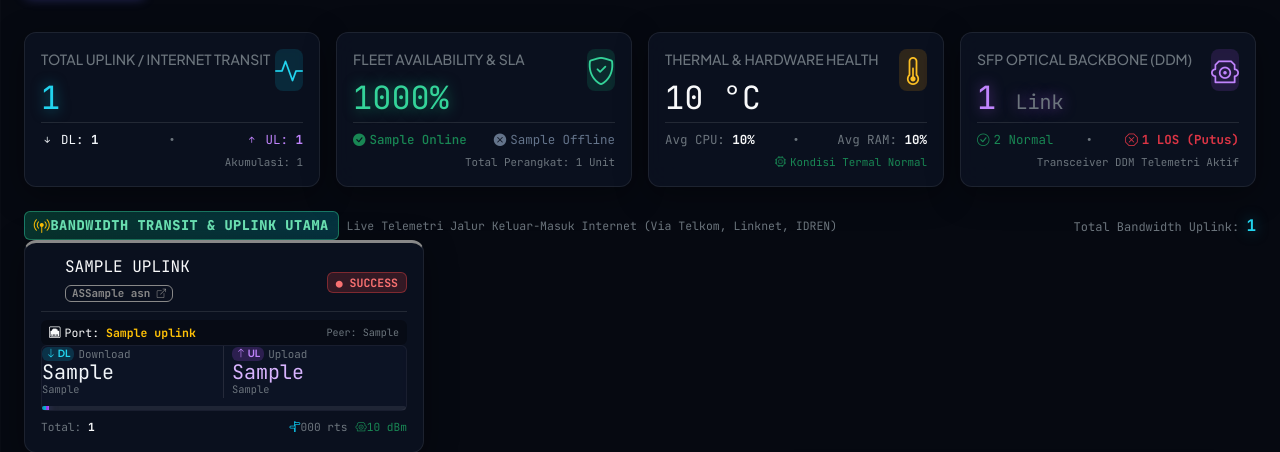
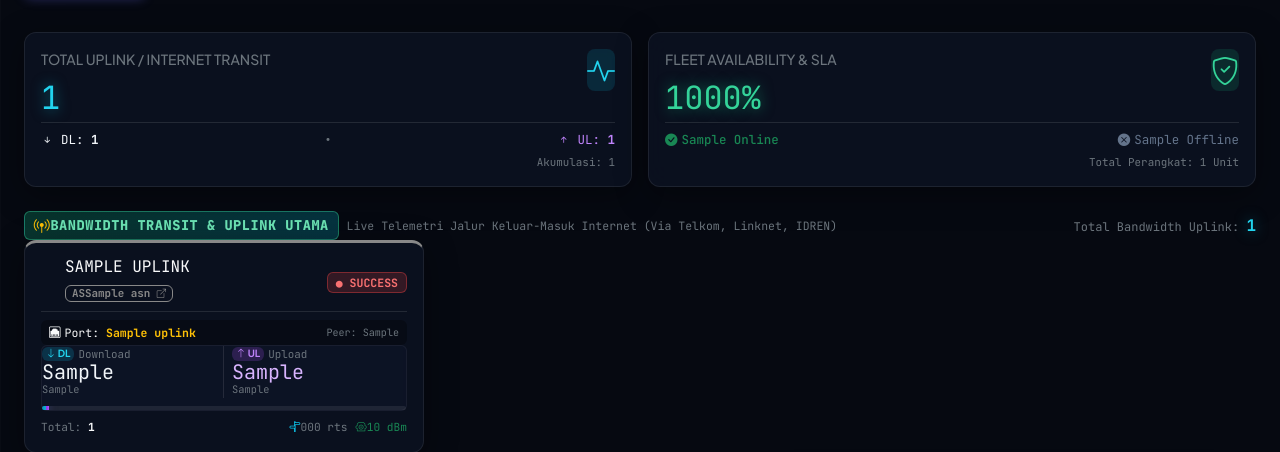
Before and after one commit to muissinanda/oto-reboot, a Python web app: template app/templates/noc_wallboard.html in a window 1280 px wide. Shown: the part 84-536 px from the top of the page. Run offline with Jinja, Linux system fonts and the light colour scheme; the template is opened without the code that fills it: most values are stand-ins (such as "Sample title", 1, 10 or a date in 2020).

Commit message:
style(wallboard): hapus widget Thermal Hardware Health & SFP Optical Backbone sesuai permintaan dan lebarkan widget utama

```diff
--- a/app/templates/noc_wallboard.html
+++ b/app/templates/noc_wallboard.html
@@ -340,11 +340,11 @@
     <!-- MAIN VIEWPORT CONTAINER -->
     <main class="container-fluid px-3 px-md-4 py-3">
 
-        <!-- 4 HERO METRIC WIDGETS -->
+        <!-- 2 HERO METRIC WIDGETS -->
         <div class="row g-3 mb-4">
 
             <!-- Widget 1: Total Fleet Traffic -->
-            <div class="col-12 col-sm-6 col-xl-3">
+            <div class="col-12 col-md-6">
                 <div class="glass-panel p-3 h-100 position-relative overflow-hidden">
                     <div class="d-flex justify-content-between align-items-start">
                         <div>
@@ -375,7 +375,7 @@
             </div>
 
             <!-- Widget 2: Fleet Availability & SLA -->
-            <div class="col-12 col-sm-6 col-xl-3">
+            <div class="col-12 col-md-6">
                 <div class="glass-panel p-3 h-100 position-relative overflow-hidden">
                     <div class="d-flex justify-content-between align-items-start">
                         <div>
@@ -403,68 +403,6 @@
                     </div>
                     <div class="text-secondary small font-mono mt-1 text-end" style="font-size: 0.68rem;">
                         Total Perangkat: <span id="statTotalDevices">{{ stats.total_devices }}</span> Unit
-                    </div>
-                </div>
-            </div>
-
-            <!-- Widget 3: Hardware & Thermal Status -->
-            <div class="col-12 col-sm-6 col-xl-3">
-                <div class="glass-panel p-3 h-100 position-relative overflow-hidden">
-                    <div class="d-flex justify-content-between align-items-start">
-                        <div>
-                            <div class="text-secondary small fw-medium">THERMAL & HARDWARE HEALTH</div>
-                            <div class="fs-2 fw-extrabold font-mono mt-1 {% if stats.hot_devices > 0 %}text-warning{% else %}text-light{% endif %}" id="statMaxTemp">
-                                {% if stats.max_temp %}{{ stats.max_temp }} °C{% else %}- °C{% endif %}
-                            </div>
-                        </div>
-                        <div class="p-2.5 rounded-3" style="background: rgba(245, 158, 11, 0.15); color: #fbbf24;">
-                            <i class="bi bi-thermometer-half fs-3"></i>
-                        </div>
-                    </div>
-
-                    <div class="d-flex justify-content-between align-items-center mt-2.5 pt-2 border-top border-light border-opacity-10 font-mono small" style="font-size: 0.78rem;">
-                        <span class="text-secondary">
-                            Avg CPU: <b class="text-light" id="statAvgCpu">{{ stats.avg_cpu or 0 }}%</b>
-                        </span>
-                        <span class="text-secondary">•</span>
-                        <span class="text-secondary">
-                            Avg RAM: <b class="text-light" id="statAvgMem">{{ stats.avg_mem or 0 }}%</b>
-                        </span>
-                    </div>
-                    <div class="small font-mono mt-1 text-end" style="font-size: 0.68rem;">
-                        <span class="{% if stats.hot_devices > 0 %}text-warning{% else %}text-success{% endif %}" id="statThermalStatus">
-                            <i class="bi bi-cpu me-1"></i>{% if stats.hot_devices > 0 %}{{ stats.hot_devices }} Perangkat Hangat{% else %}Kondisi Termal Normal{% endif %}
-                        </span>
-                    </div>
-                </div>
-            </div>
-
-            <!-- Widget 4: SFP & Optical Link Status -->
-            <div class="col-12 col-sm-6 col-xl-3">
-                <div class="glass-panel p-3 h-100 position-relative overflow-hidden">
-                    <div class="d-flex justify-content-between align-items-start">
-                        <div>
-                            <div class="text-secondary small fw-medium">SFP OPTICAL BACKBONE (DDM)</div>
-                            <div class="fs-2 fw-extrabold font-mono glow-purple mt-1" id="statSfpCount">
-                                {{ sfp_summary.total_sfp or 0 }} <span class="fs-5 text-secondary fw-normal">Link</span>
-                            </div>
-                        </div>
-                        <div class="p-2.5 rounded-3" style="background: rgba(168, 85, 247, 0.15); color: #c084fc;">
-                            <i class="bi bi-optical-audio fs-3"></i>
-                        </div>
-                    </div>
-
-                    <div class="d-flex justify-content-between align-items-center mt-2.5 pt-2 border-top border-light border-opacity-10 font-mono small" style="font-size: 0.78rem;">
-                        <span class="text-success">
-                            <i class="bi bi-check-circle me-1"></i><span id="statSfpGood">{{ sfp_summary.good_count + sfp_summary.normal_count }}</span> Normal
-                        </span>
-                        <span class="text-secondary">•</span>
-                        <span id="statSfpLosBox" class="{% if sfp_summary.los_count > 0 %}text-danger fw-bold{% else %}text-secondary{% endif %}">
-                            <i class="bi bi-x-octagon me-1"></i><span id="statSfpLos">{{ sfp_summary.los_count }}</span> LOS (Putus)
-                        </span>
-                    </div>
-                    <div class="text-secondary small font-mono mt-1 text-end" style="font-size: 0.68rem;">
-                        Transceiver DDM Telemetri Aktif
                     </div>
                 </div>
             </div>
@@ -1202,17 +1140,24 @@
                         offlineBox.className = 'font-mono';
                     }
 
-                    document.getElementById('statMaxTemp').innerText = stats.max_temp ? `${stats.max_temp} °C` : '- °C';
-                    document.getElementById('statAvgCpu').innerText = `${stats.avg_cpu}%`;
-                    document.getElementById('statAvgMem').innerText = `${stats.avg_mem}%`;
+                    const maxTempEl = document.getElementById('statMaxTemp');
+                    if (maxTempEl) maxTempEl.innerText = stats.max_temp ? `${stats.max_temp} °C` : '- °C';
+
+                    const avgCpuEl = document.getElementById('statAvgCpu');
+                    if (avgCpuEl) avgCpuEl.innerText = `${stats.avg_cpu}%`;
+
+                    const avgMemEl = document.getElementById('statAvgMem');
+                    if (avgMemEl) avgMemEl.innerText = `${stats.avg_mem}%`;
 
                     const thermalStatus = document.getElementById('statThermalStatus');
+                    if (thermalStatus) {
                         if (stats.hot_devices > 0) {
                             thermalStatus.className = 'text-warning';
                             thermalStatus.innerHTML = `<i class="bi bi-cpu me-1"></i>${stats.hot_devices} Perangkat Hangat`;
                         } else {
                             thermalStatus.className = 'text-success';
                             thermalStatus.innerHTML = `<i class="bi bi-cpu me-1"></i>Kondisi Termal Normal`;
+                        }
                     }
 
                     // If currently on "live" range, push latest point smoothly
@@ -1227,18 +1172,25 @@
                     }
                 }
 
-                // 2. Update SFP Stats
+                // 2. Update SFP Stats (Safe check)
                 const sfp = data.sfp_summary;
                 if (sfp) {
-                    document.getElementById('statSfpCount').innerHTML = `${sfp.total_sfp} <span class="fs-5 text-secondary fw-normal">Link</span>`;
-                    document.getElementById('statSfpGood').innerText = sfp.good_count + sfp.normal_count;
-                    document.getElementById('statSfpLos').innerText = sfp.los_count;
+                    const sfpCountEl = document.getElementById('statSfpCount');
+                    if (sfpCountEl) sfpCountEl.innerHTML = `${sfp.total_sfp} <span class="fs-5 text-secondary fw-normal">Link</span>`;
+
+                    const sfpGoodEl = document.getElementById('statSfpGood');
+                    if (sfpGoodEl) sfpGoodEl.innerText = sfp.good_count + sfp.normal_count;
+
+                    const sfpLosEl = document.getElementById('statSfpLos');
+                    if (sfpLosEl) sfpLosEl.innerText = sfp.los_count;
 
                     const losBox = document.getElementById('statSfpLosBox');
+                    if (losBox) {
                         if (sfp.los_count > 0) {
                             losBox.className = 'text-danger fw-bold';
                         } else {
                             losBox.className = 'text-secondary';
+                        }
                     }
                 }
 
```
Lines whose indentation alone changed are shown as unchanged.
